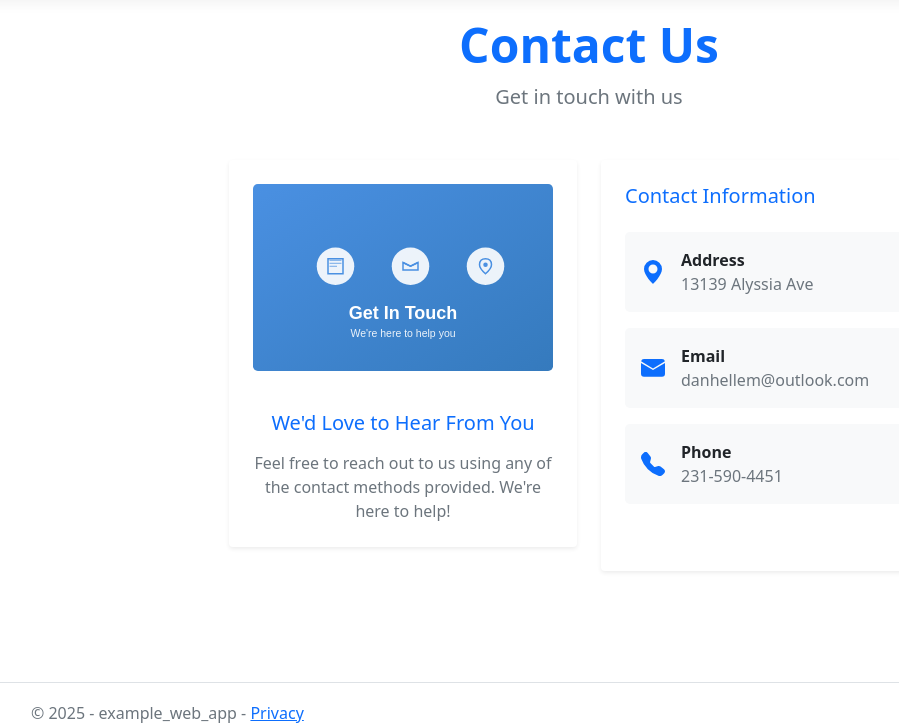
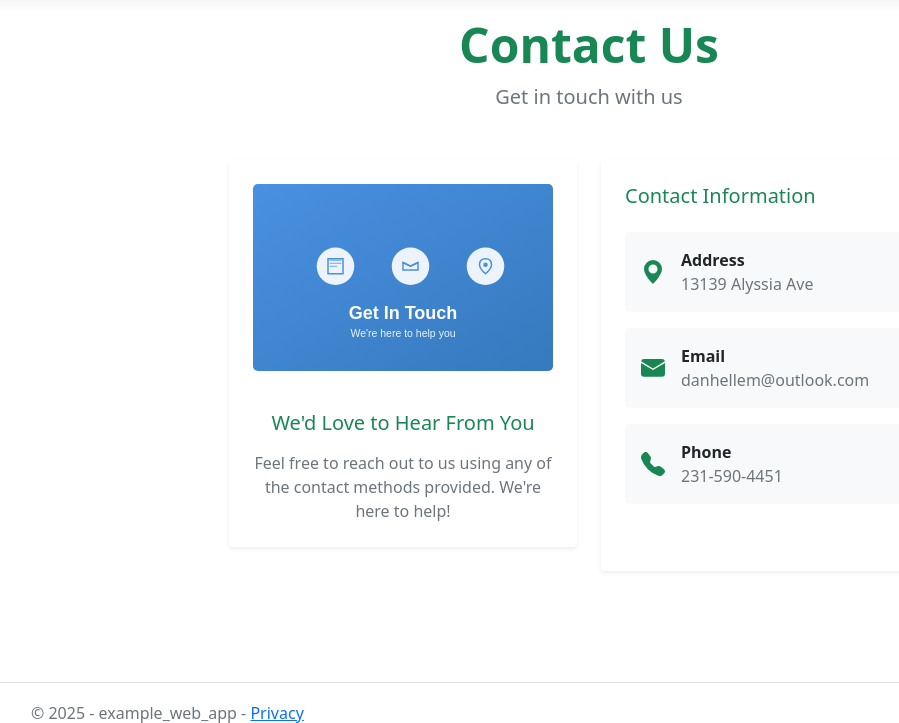
Before and after one commit to danhellem/dotnet-project-example, an ASP.NET Core app: page /Home/ContactUs in a window 1280 px wide. Shown: the part 57-780 px from the top of the page, without its empty margins (51-950 px from the left). Run offline with ASP.NET Core 8, Linux system fonts and the light colour scheme; style sheets or scripts are compiled from the project's sources.

Commit message:
Change color scheme from blue to green across all pages
Co-authored-by: danhellem <10525048+danhellem@users.noreply.github.com>

```diff
--- a/example-web-app/Views/Home/ContactUs.cshtml
+++ b/example-web-app/Views/Home/ContactUs.cshtml
@@ -6,7 +6,7 @@
     <div class="row justify-content-center">
         <div class="col-lg-8">
             <div class="text-center mb-5">
-                <h1 class="display-5 fw-bold text-primary">@ViewData["Title"]</h1>
+                <h1 class="display-5 fw-bold text-success">@ViewData["Title"]</h1>
                 <p class="lead text-muted">Get in touch with us</p>
             </div>
 
@@ -17,7 +17,7 @@
                             <div class="mb-3">
                                 <img src="~/images/contact-image.svg" alt="Contact Us" class="img-fluid rounded-3 mb-4" style="max-height: 250px; width: 100%; object-fit: cover;" />
                             </div>
-                            <h5 class="card-title text-primary mb-3">We'd Love to Hear From You</h5>
+                            <h5 class="card-title text-success mb-3">We'd Love to Hear From You</h5>
                             <p class="card-text text-muted">Feel free to reach out to us using any of the contact methods provided. We're here to help!</p>
                         </div>
                     </div>
@@ -26,11 +26,11 @@
                 <div class="col-md-6">
                     <div class="card h-100 shadow-sm border-0">
                         <div class="card-body p-4">
-                            <h5 class="card-title text-primary mb-4">Contact Information</h5>
+                            <h5 class="card-title text-success mb-4">Contact Information</h5>
 
                             <div class="contact-item d-flex align-items-center mb-3 p-3 bg-light rounded-3">
                                 <div class="icon-wrapper me-3">
-                                    <svg xmlns="http://www.w3.org/2000/svg" width="24" height="24" fill="currentColor" class="bi bi-geo-alt-fill text-primary" viewBox="0 0 16 16">
+                                    <svg xmlns="http://www.w3.org/2000/svg" width="24" height="24" fill="currentColor" class="bi bi-geo-alt-fill text-success" viewBox="0 0 16 16">
                                         <path d="M8 16s6-5.686 6-10A6 6 0 0 0 2 6c0 4.314 6 10 6 10zm0-7a3 3 0 1 1 0-6 3 3 0 0 1 0 6z"/>
                                     </svg>
                                 </div>
@@ -42,7 +42,7 @@
 
                             <div class="contact-item d-flex align-items-center mb-3 p-3 bg-light rounded-3">
                                 <div class="icon-wrapper me-3">
-                                    <svg xmlns="http://www.w3.org/2000/svg" width="24" height="24" fill="currentColor" class="bi bi-envelope-fill text-primary" viewBox="0 0 16 16">
+                                    <svg xmlns="http://www.w3.org/2000/svg" width="24" height="24" fill="currentColor" class="bi bi-envelope-fill text-success" viewBox="0 0 16 16">
                                         <path d="M.05 3.555A2 2 0 0 1 2 2h12a2 2 0 0 1 1.95 1.555L8 8.414.05 3.555ZM0 4.697v7.104a2 2 0 0 0 2 2h12a2 2 0 0 0 2-2V4.697l-8 4.646-8-4.646Z"/>
                                     </svg>
                                 </div>
@@ -54,7 +54,7 @@
 
                             <div class="contact-item d-flex align-items-center mb-3 p-3 bg-light rounded-3">
                                 <div class="icon-wrapper me-3">
-                                    <svg xmlns="http://www.w3.org/2000/svg" width="24" height="24" fill="currentColor" class="bi bi-telephone-fill text-primary" viewBox="0 0 16 16">
+                                    <svg xmlns="http://www.w3.org/2000/svg" width="24" height="24" fill="currentColor" class="bi bi-telephone-fill text-success" viewBox="0 0 16 16">
                                         <path fill-rule="evenodd" d="M1.885.511a1.745 1.745 0 0 1 2.61.163L6.29 2.98c.329.423.445.974.315 1.494l-.547 2.19a.678.678 0 0 0 .178.643l2.457 2.457a.678.678 0 0 0 .644.178l2.189-.547a1.745 1.745 0 0 1 1.494.315l2.306 1.794c.829.645.905 1.87.163 2.611l-1.034 1.034c-.74.74-1.846 1.065-2.877.702a18.634 18.634 0 0 1-7.01-4.42 18.634 18.634 0 0 1-4.42-7.009c-.362-1.03-.037-2.137.703-2.877L1.885.511z"/>
                                     </svg>
                                 </div>
--- a/example-web-app/Views/Home/Index.cshtml
+++ b/example-web-app/Views/Home/Index.cshtml
@@ -6,13 +6,13 @@
     <div class="row justify-content-center">
         <div class="col-lg-8">
             <div class="text-center mb-5">
-                <h1 class="display-5 fw-bold text-primary">@ViewData["Title"]</h1>
+                <h1 class="display-5 fw-bold text-success">@ViewData["Title"]</h1>
                 <p class="lead text-muted">Welcome to our application</p>
             </div>
 
             <div class="card h-100 shadow-sm border-0">
                 <div class="card-body text-center p-4">
-                    <h5 class="card-title text-primary mb-3">Welcome</h5>
+                    <h5 class="card-title text-success mb-3">Welcome</h5>
                     <p class="card-text text-muted">Learn about <a href="https://learn.microsoft.com/aspnet/core" class="text-decoration-none">building Web apps with ASP.NET Core</a>.</p>
                 </div>
             </div>
--- a/example-web-app/Views/Home/Privacy.cshtml
+++ b/example-web-app/Views/Home/Privacy.cshtml
@@ -6,13 +6,13 @@
     <div class="row justify-content-center">
         <div class="col-lg-8">
             <div class="text-center mb-5">
-                <h1 class="display-5 fw-bold text-primary">@ViewData["Title"]</h1>
+                <h1 class="display-5 fw-bold text-success">@ViewData["Title"]</h1>
                 <p class="lead text-muted">Your privacy is important to us</p>
             </div>
 
             <div class="card h-100 shadow-sm border-0">
                 <div class="card-body p-4">
-                    <h5 class="card-title text-primary mb-3">Privacy Information</h5>
+                    <h5 class="card-title text-success mb-3">Privacy Information</h5>
                     <p class="card-text text-muted">Use this page to detail your site's privacy policy.</p>
                 </div>
             </div>
```
